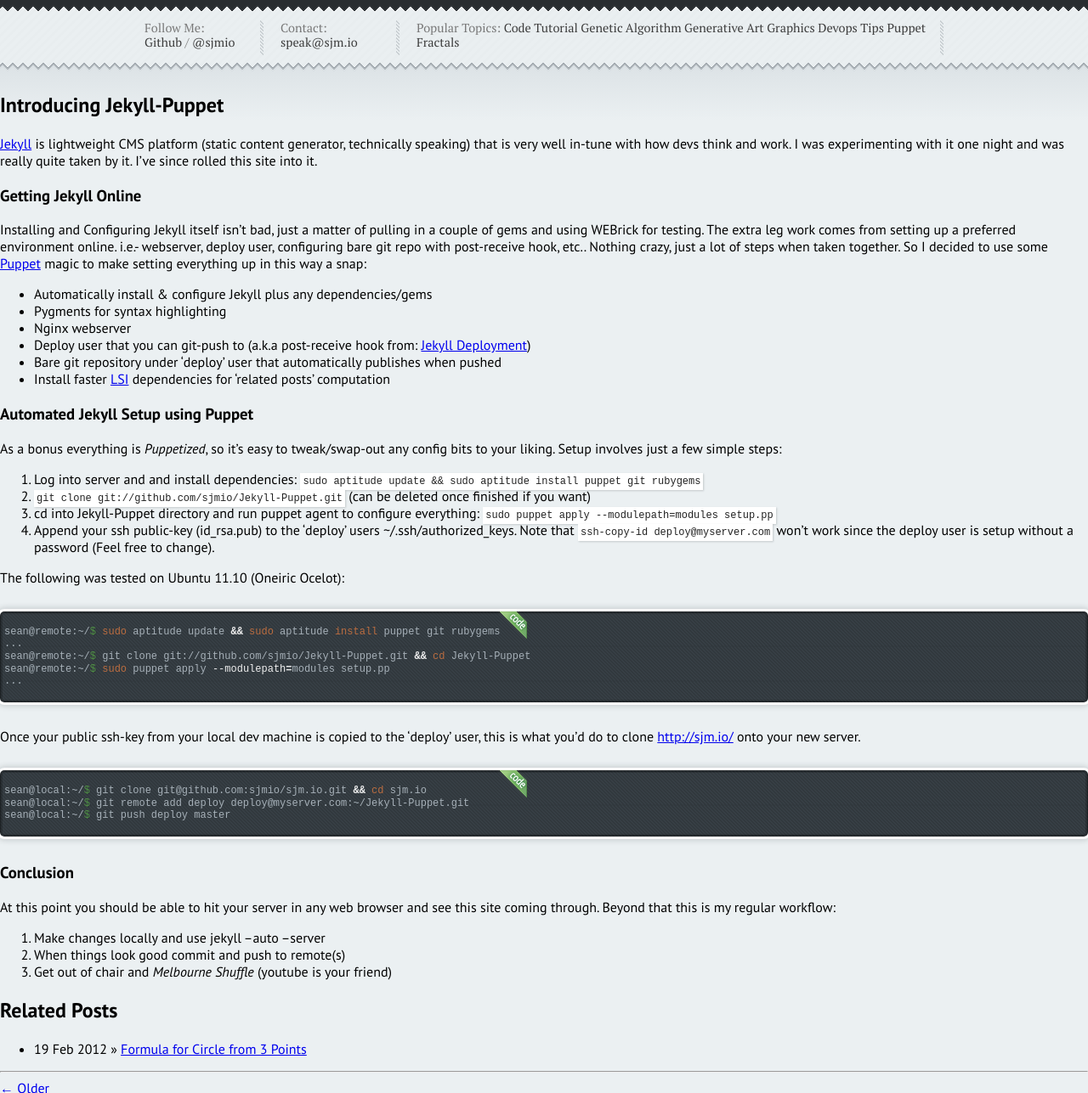
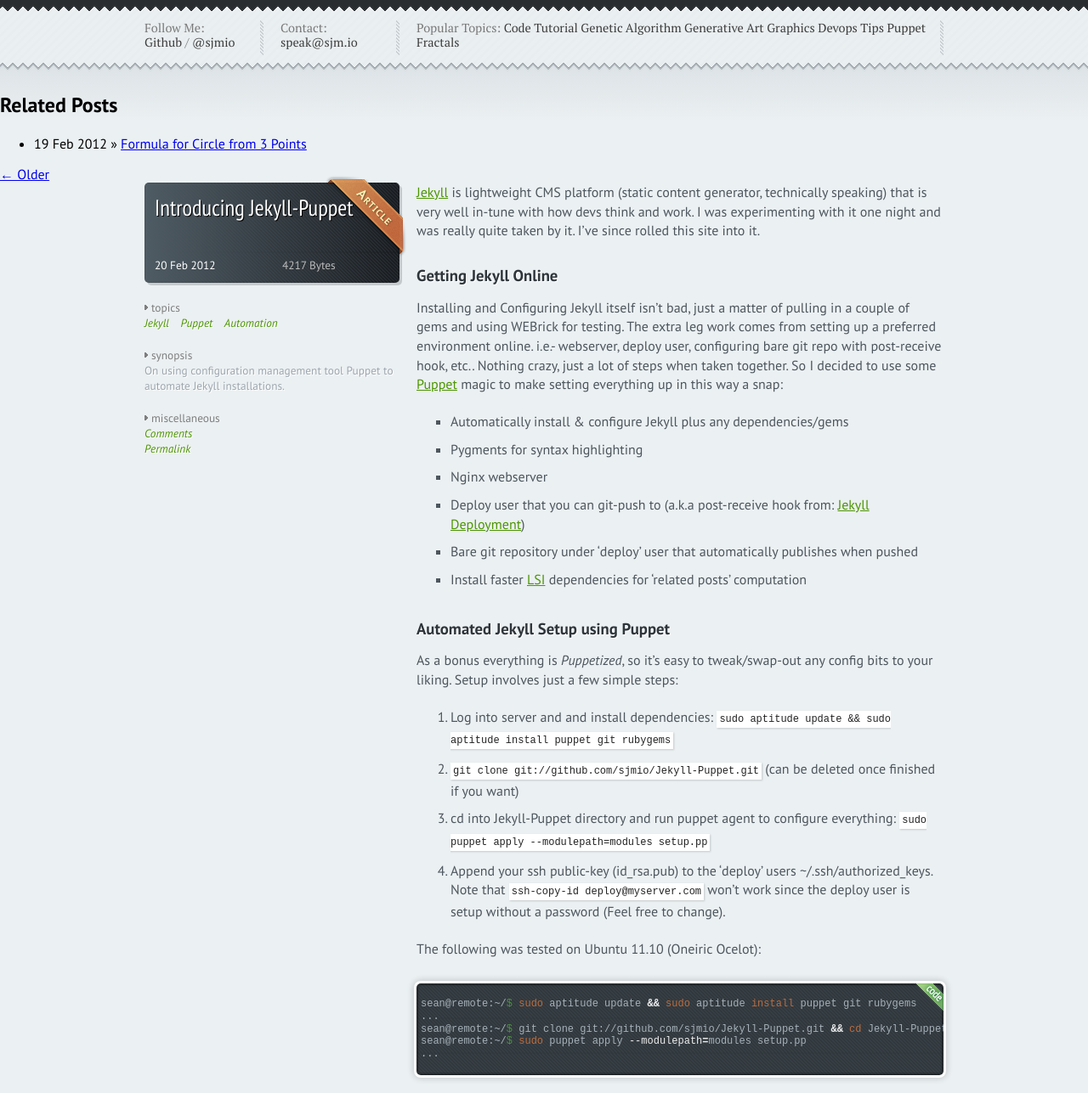
Before and after one commit to sjmio/sjm.io, a Jekyll site: the page built from _posts/2012-02-20-jekyll-puppet.md, in a window 1280 px wide, cut to the strip 158-1445 px from the top of the page. Shown: the whole strip at 85% size. Built offline with Jekyll 4.4.1, drawn with Linux system fonts in a browser that asks for light colours; nearby versions of some CDN libraries.

Commit message:
implementing 'more' functionality

```diff
--- a/_layouts/default.html
+++ b/_layouts/default.html
@@ -1,10 +1,11 @@
 <!DOCTYPE html>
 <head>
 	<meta http-equiv="content-type" content="text/html; charset=utf-8" />
-	<title>{{ page.title }}</title>
+	<title>{{ page.title }} / sjm.io</title>
 	<meta name="author" content="Sean McNamara" />
 	<link rel="stylesheet" href="/css/style.css" type="text/css" media="screen, projection" />
 	<link rel="stylesheet" href="/css/syntax.css" type="text/css" />
+	<link rel="icon" type="image/png" href="/images/favicon.png" />
 	<link href='http://fonts.googleapis.com/css?family=PT+Serif|PT+Sans+Narrow|PT+Sans:400italic,400,700,700italic' rel='stylesheet' type='text/css'>
 
 
--- a/_layouts/post.html
+++ b/_layouts/post.html
@@ -1,11 +1,6 @@
 ---
 layout: default
 ---
-<h2>{{ page.title }}</h2>
-
-<div id="post">
-{{ content }}
-</div>
 
 <div id="related">
 	<h2>Related Posts</h2>
@@ -18,10 +13,46 @@
 
 
 
-<hr/>
+
 {% if page.previous %}
 	<a rel="prev" href="{{ page.previous.url }}">&larr; Older</a>
 {% endif %}
 {% if page.next %}
 	<a rel="next" href="{{ page.next.url }}">Newer &rarr;</a>
 {% endif %}
+
+
+<div id="posts">
+	<div class="container">
+		<div class="post-meta-container" >
+			<a class="post-title" href="{{ page.url }}">
+				<div class="post-title-inner">
+					<h1>{{ page.title }}</h1>
+					<div class="date">{{ page.date | date_to_string }}</div>
+					<div class="size">{{ page.content | size }} Bytes</div>
+				</div>
+			</a>
+			<div class="post-meta">
+				<strong>topics</strong>
+				<ul class="topics nobr">
+					{% for topic in page.topics %}
+						<li><a href="/topics/#!/{{ topic | downcase | replace:' ','_' }}">{{ topic | downcase | capitalize }}</a></li>
+					{% endfor %}
+				</ul>
+
+				<strong>synopsis</strong>
+				<span>{{ page.synopsis }}</span>
+
+				<strong>miscellaneous</strong>
+				<ul class="topics">
+					<li><a href="{{ page.url }}#comments">Comments</a></li>
+					<li><a href="{{ page.url }}">Permalink</a></li>
+				</ul>
+			</div>
+		</div>
+		<div class="post">
+			{{ content | replace_first: '<!-- more -->','<a name="more"></a>' }}
+		</div>
+		<div style="clear: both;"></div>
+	</div>
+</div>
--- a/_posts/2012-02-20-jekyll-puppet.md
+++ b/_posts/2012-02-20-jekyll-puppet.md
@@ -21,6 +21,7 @@
 * Bare git repository under 'deploy' user that automatically publishes when pushed
 * Install faster [LSI](http://en.wikipedia.org/wiki/Latent_semantic_indexing) dependencies for 'related posts' computation
 
+<!-- more -->
 
 ### Automated Jekyll Setup using Puppet
 
--- a/css/style.css
+++ b/css/style.css
@@ -284,6 +284,10 @@
 	color: #4c9500;
 }
 
+strong {
+	color: #333;
+}
+
 .post a:hover {
 	color: #256336;
 }
@@ -328,6 +332,23 @@
 	border-top: 1px dashed #bbb;
 	margin-top: 30px;
 	margin-bottom: 30px;
+}
+
+.continue-reading {
+	border-radius: 5px;
+	background-color: #c86d41;
+	color: #fffce1 !important;
+	text-decoration: none;
+	font-size: 14pt;
+	padding: 4px 12px;
+	text-shadow: 1px 1px 0px rgba(0,0,0,0.2);
+	box-shadow: inset 0px 0px 0px 1px rgba(0,0,0,0.1), 2px 2px 0px 0px #ced2d5;
+}
+
+.continue-reading:hover {
+	background: #333 url("/images/vertical-div.png") repeat 0px 0px;
+	color: #eee !important;
+	text-shadow: none;
 }
 
 
```
Also changed, not shown: _posts/2012-02-19-circle-from-3-points.md (+2 -0 lines), index.html (+7 -2 lines), images/favicon.png (added).
